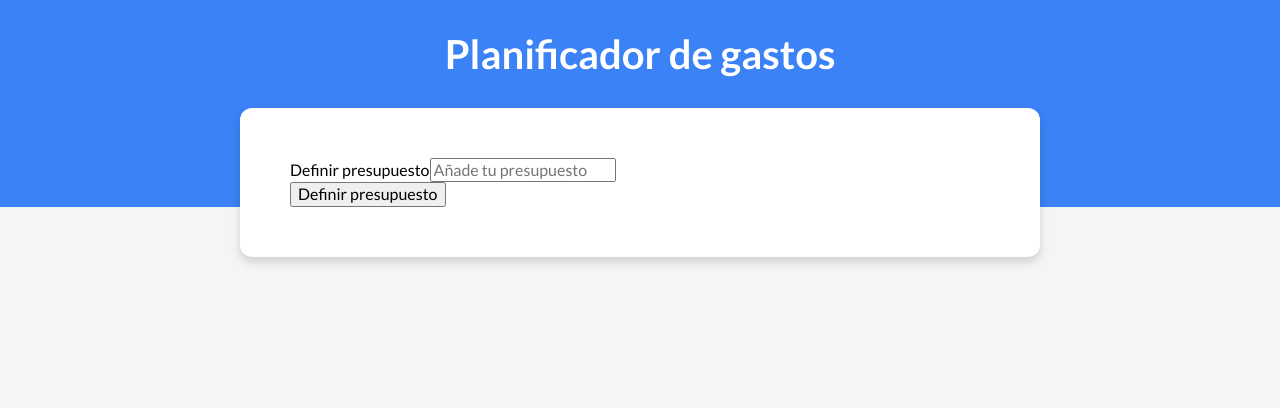
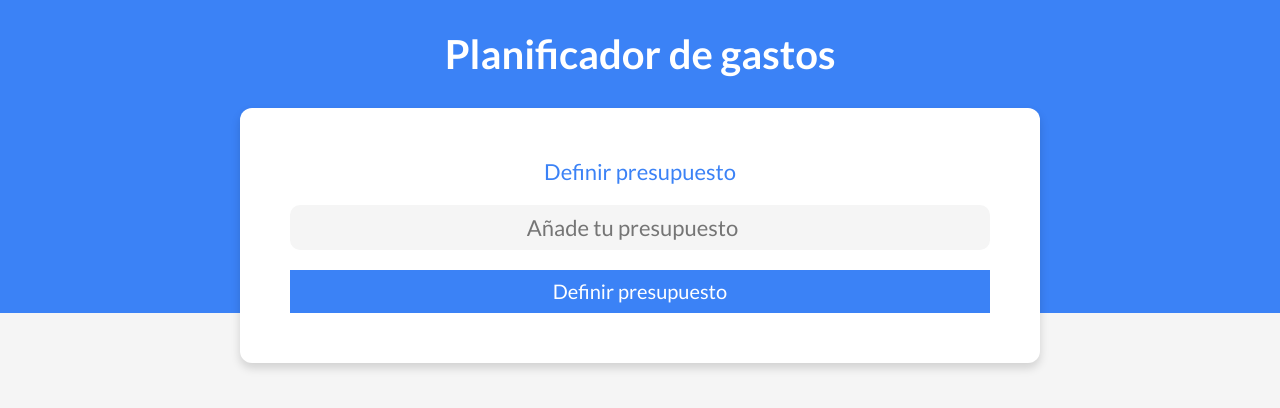
Before and after one commit to FabricioNarvaez/expense-manager, a Vue app: page / in a window 1280 px wide. Shown: the top 408 px of the page. Built offline with nearby package versions, Linux system fonts and the light colour scheme.

Commit message:
Add styles on form

```diff
--- a/src/assets/scss/app.scss
+++ b/src/assets/scss/app.scss
@@ -1,4 +1,5 @@
 $blue: #3b82f6;
+$dark-blue: #1048a4;
 $white: #ffffff;
 $light-gray: #f5f5f5;
 $gray: #94a3b8;
--- a/src/components/Budget.vue
+++ b/src/components/Budget.vue
@@ -1,6 +1,6 @@
 <template>
     <div class="contenedor contenedorHeader sombra">
-        <form>
+        <form class="budget">
             <div class="field">
                 <label for="budget">Definir presupuesto</label>
                 <input class="newBudget" type="number" id="budget" placeholder="Añade tu presupuesto" />
@@ -13,3 +13,46 @@
 <script setup lang="ts">
 
 </script>
+
+<style lang="scss" scoped>
+    .budget {
+        width: 100%;
+
+        label {
+            font-size: 2.2rem;
+            text-align: center;
+            color: $blue;
+        }
+
+        input[type="number"] {
+            background-color: $light-gray;
+            border-radius: 1rem;
+            padding: 1rem;
+            border: none;
+            font-size: 2.2rem;
+            text-align: center;
+        }
+
+        input[type="submit"] {
+            background-color: $blue;
+            cursor: pointer;
+            border: none;
+            padding: 1rem;
+            text-align: center;
+            font-size: 2rem;
+            margin-top: 2rem;
+            color: $white;
+            width: 100%;
+            transition: background-color .3s ease;
+
+            &:hover {
+                background-color: $dark-blue;
+            }
+        }
+    }
+
+    .field {
+        display: grid;
+        gap: 2rem;
+    }
+</style>
--- a/vite.config.ts
+++ b/vite.config.ts
@@ -4,6 +4,13 @@ import vue from '@vitejs/plugin-vue'
 // https://vite.dev/config/
 export default defineConfig({
   plugins: [vue()],
+  css: {
+    preprocessorOptions: {
+      scss: {
+        additionalData: `@import "@scss/app.scss";`
+      }
+    }
+  },
   resolve: {
     alias: {
       '@scss': '/src/assets/scss',
```
Lines whose indentation alone changed are shown as unchanged.
